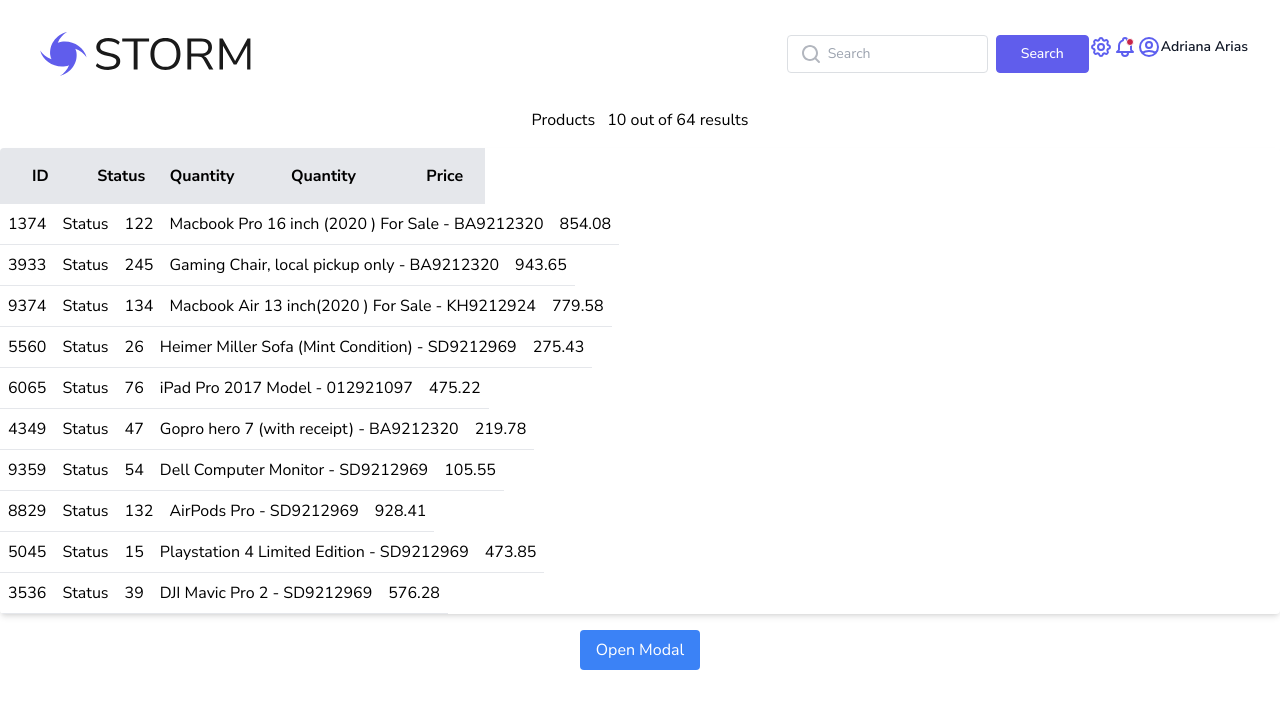
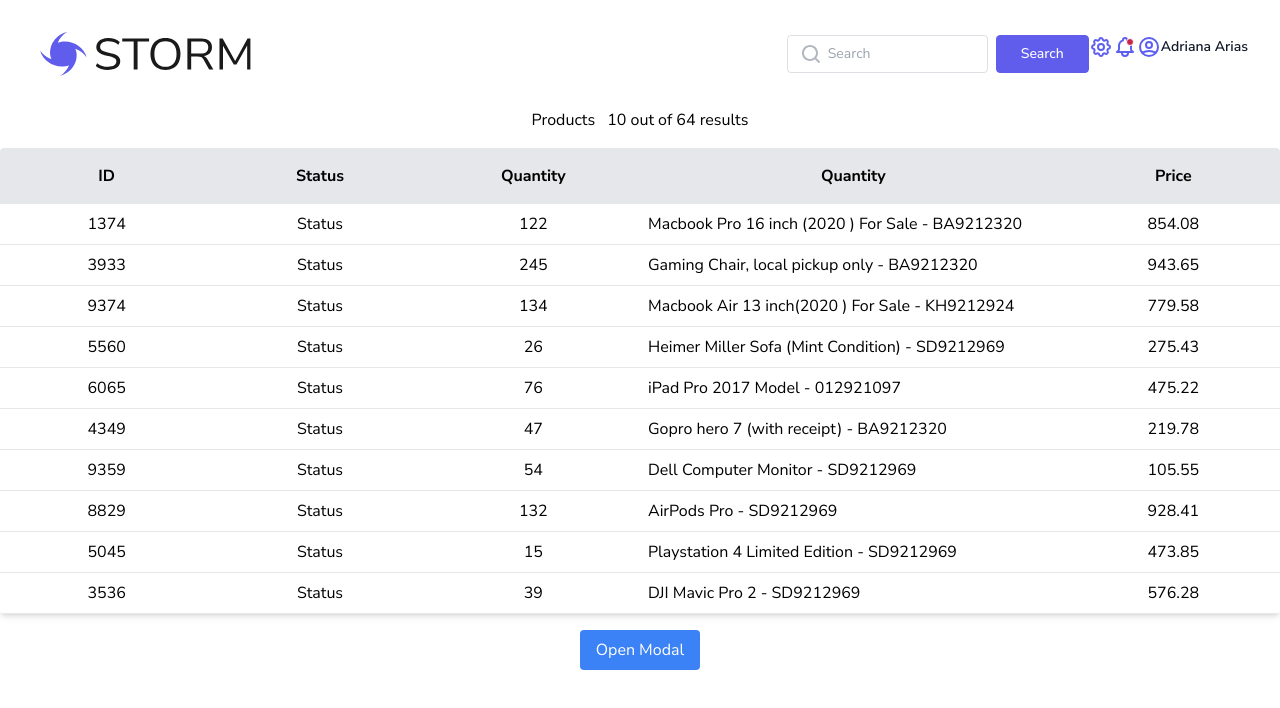
Before and after one commit to ChiragRamachandra/storm, a Next.js app: page / in a window 1280 px wide. Shown: the top 708 px of the page. Built offline with nearby package versions, Linux system fonts and the light colour scheme.

Commit message:
small fix

```diff
--- a/app/components/Header/Header.tsx
+++ b/app/components/Header/Header.tsx
@@ -1,7 +1,6 @@
 'use client';
 /* eslint-disable @next/next/no-img-element */
-import React from 'react';
-import { useState } from 'react';
+import React, { useState } from 'react';
 import { StormLogo } from '@/app/icons/StormLogo';
 import { StormText } from '@/app/icons/StormText';
 import { SettingsIcon } from '@/app/icons/SettingsIcon';
@@ -14,6 +13,7 @@
 
 const Header = (props: Props) => {
 	const [mobileMenuOpen, setMobileMenuOpen] = useState(false);
+
 	return (
 		<header className='bg-white'>
 			<nav
@@ -32,19 +32,18 @@
 				</div>
 
 				{/* Mobile Menu Icon */}
-				<div className='flex flex-col'>
 				<div className='flex lg:hidden'>
 					<button
 						type='button'
 						className='-m-2.5 inline-flex items-center justify-center rounded-md p-2.5 text-gray-700'
-							onClick={() => setMobileMenuOpen(!mobileMenuOpen)} // Toggle mobileMenuOpen state on click
+						onClick={() => setMobileMenuOpen(!mobileMenuOpen)}
 					>
 						<span className='sr-only'>Open main menu</span>
 						<MenuIcon />
 					</button>
 				</div>
-				</div>
 
+				{/* Desktop User Details */}
 				<div className='hidden lg:flex lg:flex-1 lg:justify-end'>
 					<SearchBar />
 					<SettingsIcon />
@@ -55,12 +54,11 @@
 					</p>
 				</div>
 			</nav>
-			<div className='flex flex-col items-end mx-3 justify-center'>
-				<div
-					className={`lg:hidden ${
-						mobileMenuOpen ? 'flex flex-col items-end justify-center' : 'hidden'
-					}`}
-				>
+
+			{/* Mobile Menu */}
+			<div className='flex flex-col items-end mx-3 justify-center lg:hidden'>
+				{mobileMenuOpen && (
+					<div className='flex flex-col items-end'>
 						<div className='my-2'>
 							<SettingsIcon />
 						</div>
@@ -73,7 +71,10 @@
 							</p>
 						</div>
 					</div>
+				)}
 			</div>
+
+			{/* Mobile Search Bar */}
 			<div className='md:hidden flex flex-col items-center justify-center my-3'>
 				<div className='flex flex-row items-center justify-center'>
 					<SearchBar />
--- a/app/components/Table/components/TableHead/TableHead.tsx
+++ b/app/components/Table/components/TableHead/TableHead.tsx
@@ -10,23 +10,17 @@
 
 const TableHead = (props: Props) => {
 	return (
-		<div data-testid='table-head'>
-			<thead>
+		<thead data-testid='table-head'>
 			<tr className='bg-gray-200 text-center'>
 				<th className='hidden lg:table-cell py-4 px-2 w-1/6'>{props.id}</th>
-					<th className='hidden lg:table-cell py-4 px-2 w-1/6'>
-						{props.status}
-					</th>
+				<th className='hidden lg:table-cell py-4 px-2 w-1/6'>{props.status}</th>
 				<th className='hidden lg:table-cell py-4 px-2 w-1/6'>
 					{props.quantity}
 				</th>
 				<th className='py-4 px-2'>{props.quantity}</th>
-					<th className='hidden lg:table-cell py-4 px-2 w-1/6'>
-						{props.price}
-					</th>
+				<th className='hidden lg:table-cell py-4 px-2 w-1/6'>{props.price}</th>
 			</tr>
 		</thead>
-		</div>
 	);
 };
 
--- a/app/components/Table/components/TableRow/TableRow.tsx
+++ b/app/components/Table/components/TableRow/TableRow.tsx
@@ -11,11 +11,8 @@
 
 const TableRow = (props: Props) => {
 	return (
-		<div data-testid={`table-row-${props.id}`}>
-			<tr className='border-b'>
-				<td className='hidden lg:table-cell py-2 px-2 text-center'>
-					{props.id}
-				</td>
+		<tr data-testid={`table-row-${props.id}`} className='border-b'>
+			<td className='hidden lg:table-cell py-2 px-2 text-center'>{props.id}</td>
 			{/* //Since there is no status coming from the data file */}
 			<td className='hidden lg:table-cell py-2 px-2 text-center'>
 				{props.status}
@@ -30,7 +27,6 @@
 			{/* should take care of $ symbol */}
 			<td className='hidden lg:table-cell py-2 px-2 text-center'>{`${props.price}`}</td>
 		</tr>
-		</div>
 	);
 };
 
```
Also changed, not shown: 1 other file (tests, documents, lock files or other folders). Lines whose indentation alone changed are shown as unchanged.
